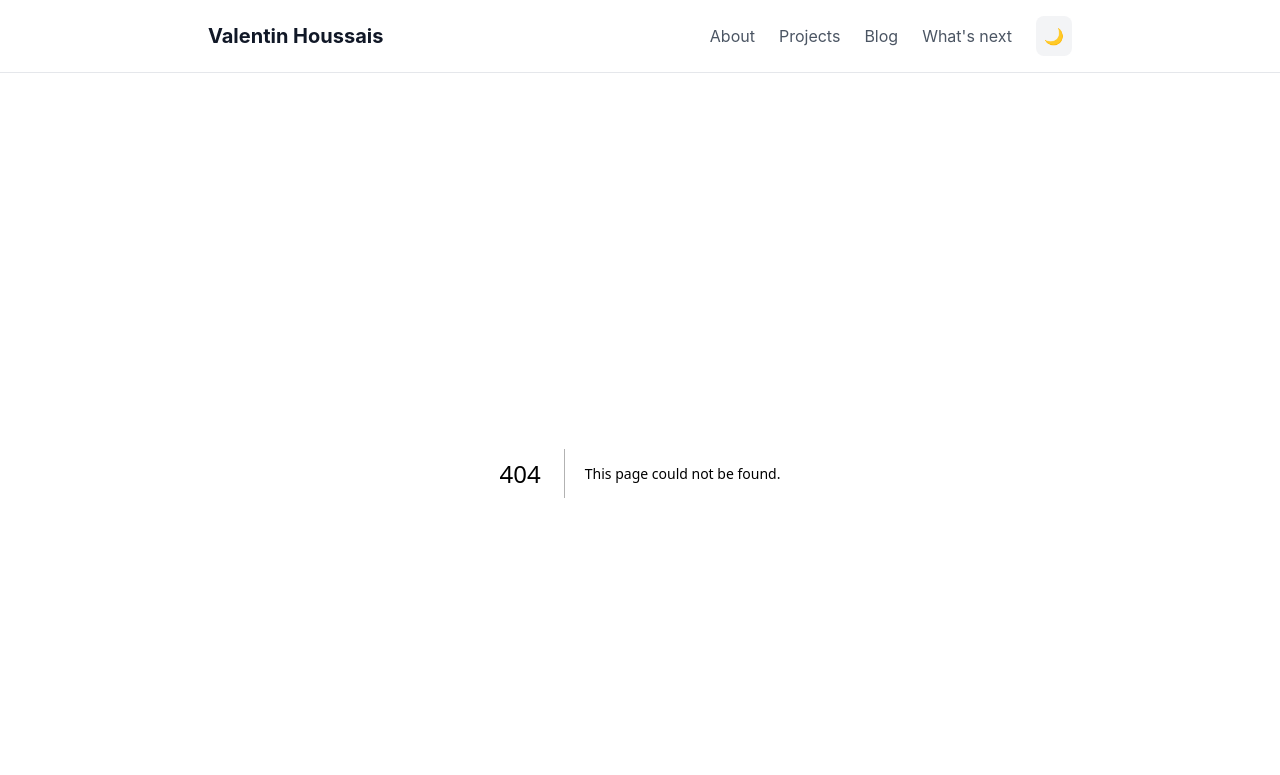
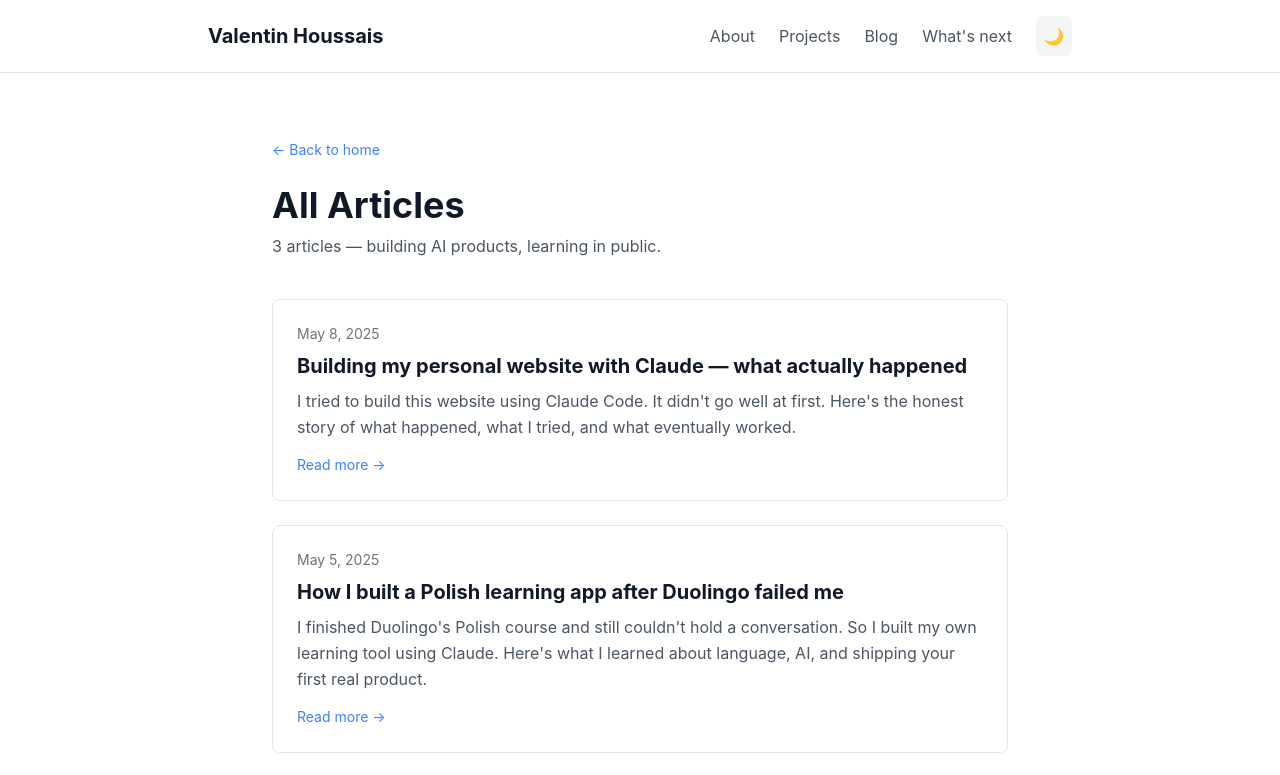
Before and after one commit to Parkji6/valentin-website, a Next.js app: page /blog in a window 1280 px wide. Before the commit this address had no page. Shown: the top 775 px of the page. Built offline with nearby package versions, Linux system fonts and the light colour scheme.

Commit message:
Add /blog index page and View all link on homepage

```diff
--- /dev/null
+++ b/app/blog/page.tsx
@@ -0,0 +1,62 @@
+import { getAllBlogPosts } from '@/lib/markdown';
+
+export default function BlogIndex() {
+  const posts = getAllBlogPosts();
+
+  return (
+    <main className="min-h-screen">
+      <section className="max-w-3xl mx-auto px-4 py-16">
+        <a href="/" className="text-blue-500 dark:text-blue-400 text-sm no-underline hover:underline">
+          ← Back to home
+        </a>
+        <h1 className="text-4xl font-bold mt-6 mb-2">All Articles</h1>
+        <p className="text-gray-600 dark:text-gray-400 mb-10">
+          {posts.length} {posts.length === 1 ? 'article' : 'articles'} — building AI products, learning in public.
+        </p>
+
+        {posts.length === 0 ? (
+          <p className="text-gray-600 dark:text-gray-400">No posts yet. Check back soon!</p>
+        ) : (
+          <div className="space-y-6">
+            {posts.map((post) => (
+              <article
+                key={post.slug}
+                className="border border-gray-200 dark:border-gray-800 rounded-lg p-6 hover:border-blue-500 dark:hover:border-blue-400 transition-colors"
+              >
+                <div className="flex gap-4">
+                  {post.image && (
+                    <img
+                      src={post.image}
+                      alt={post.imageAlt || post.title}
+                      className="w-24 h-24 object-cover rounded flex-shrink-0"
+                    />
+                  )}
+                  <div className="flex-1">
+                    <p className="text-sm text-gray-500 dark:text-gray-400 mb-2">
+                      {new Date(post.date).toLocaleDateString('en-US', {
+                        year: 'numeric',
+                        month: 'long',
+                        day: 'numeric',
+                      })}
+                    </p>
+                    <h2 className="text-xl font-bold mb-2">
+                      <a href={`/blog/${post.slug}`} className="no-underline text-gray-900 dark:text-gray-50 hover:text-blue-500">
+                        {post.title}
+                      </a>
+                    </h2>
+                    <p className="text-gray-600 dark:text-gray-400 mb-3">
+                      {post.excerpt}
+                    </p>
+                    <a href={`/blog/${post.slug}`} className="text-blue-500 dark:text-blue-400 text-sm no-underline hover:underline">
+                      Read more →
+                    </a>
+                  </div>
+                </div>
+              </article>
+            ))}
+          </div>
+        )}
+      </section>
+    </main>
+  );
+}
--- a/app/page.tsx
+++ b/app/page.tsx
@@ -161,7 +161,12 @@ export default function Home() {
 
       {/* Blog Section */}
       <section id="blog" className="max-w-4xl mx-auto px-4 py-16 border-t border-gray-200 dark:border-gray-800">
-        <h2 className="text-3xl font-bold mb-6">Latest Articles</h2>
+        <div className="flex items-baseline justify-between mb-6">
+          <h2 className="text-3xl font-bold">Latest Articles</h2>
+          <a href="/blog" className="text-blue-500 dark:text-blue-400 text-sm no-underline hover:underline">
+            View all →
+          </a>
+        </div>
         {posts.length === 0 ? (
           <p className="text-gray-600 dark:text-gray-400">No blog posts yet. Check back soon!</p>
         ) : (
```
